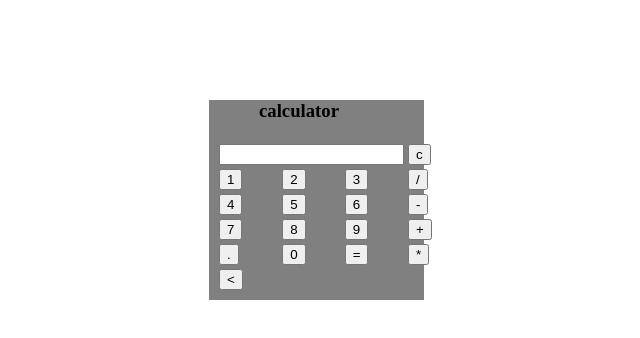
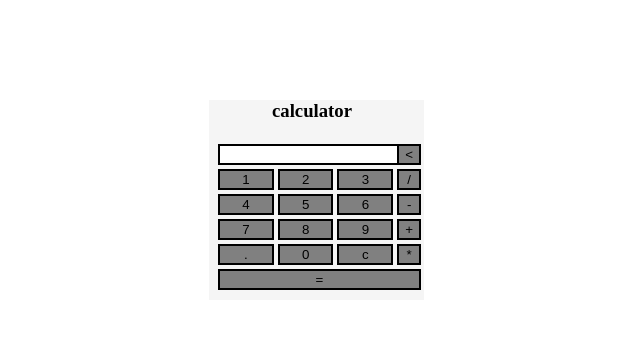
Before and after one commit to subhnn/calc, a plain HTML site: page index.html in a window 1280 px wide. Shown: the whole page, without its empty margins (299-939 px from the left). Drawn offline with Linux system fonts and the light colour scheme.

Commit message:
modified

```diff
--- a/index.html
+++ b/index.html
@@ -6,6 +6,30 @@
     <meta name="viewport" content="width=device-width, initial-scale=1.0">
     <title>Document</title>
     <link rel="stylesheet" href="./style.css">
+    <style>
+      .title{
+      margin-bottom: 10px;
+      text-align:center;
+      width: 210px;
+      color:green;
+      border: solid black 2px;
+      }
+
+      input[type="button"]
+      {
+      background-color:gray;
+      color: black;
+      border: solid black 2px;
+      width:100%
+      }
+
+      input[type="text"]
+      {
+      background-color:white;
+      border: solid black 2px;
+      width:100%
+      }
+   </style>
 </head>
 <body>
 
@@ -15,8 +39,8 @@
       <table id="t1">
          <tr>
             <td colspan="3"><input type="text" id="result"/></td>
+            <td><input type="button" value="<" onclick="backSpace()"/> </td>
 
-            <td><input type="button" value="c" onclick="clr()"/> </td>
          </tr>
          <tr>
 
@@ -40,11 +64,11 @@
          <tr>
             <td><input type="button" value="." onclick="displayValue('.')"/> </td>
             <td><input type="button" value="0" onclick="displayValue('0')"/> </td>
-            <td><input type="button" value="=" onclick="solve()"/> </td>
+            <td><input type="button" value="c" onclick="clr()"/> </td>
             <td><input type="button" value="*" onclick="displayValue('*')"/> </td>
 
          </tr>
-         <td><input type="button" value="<" onclick="backSpace()"/> </td>
+         <td colspan="4"><input type="button" value="=" onclick="solve()"/> </td>
 
       </table>
 
--- a/style.css
+++ b/style.css
@@ -1,5 +1,5 @@
 .d1{
-    background-color:gray;
+    background-color: whitesmoke;
     margin-left: 500px;
     margin-top: 100px;
     height: 200px;
@@ -7,8 +7,8 @@
     /* border: solid 1px black; */
 }
 h3{
-    margin-left: 50px;
+    margin-left: 63px;
 }
 #t1{
-    margin-left: 7px;
+    margin-left: 6px;
 }
```
